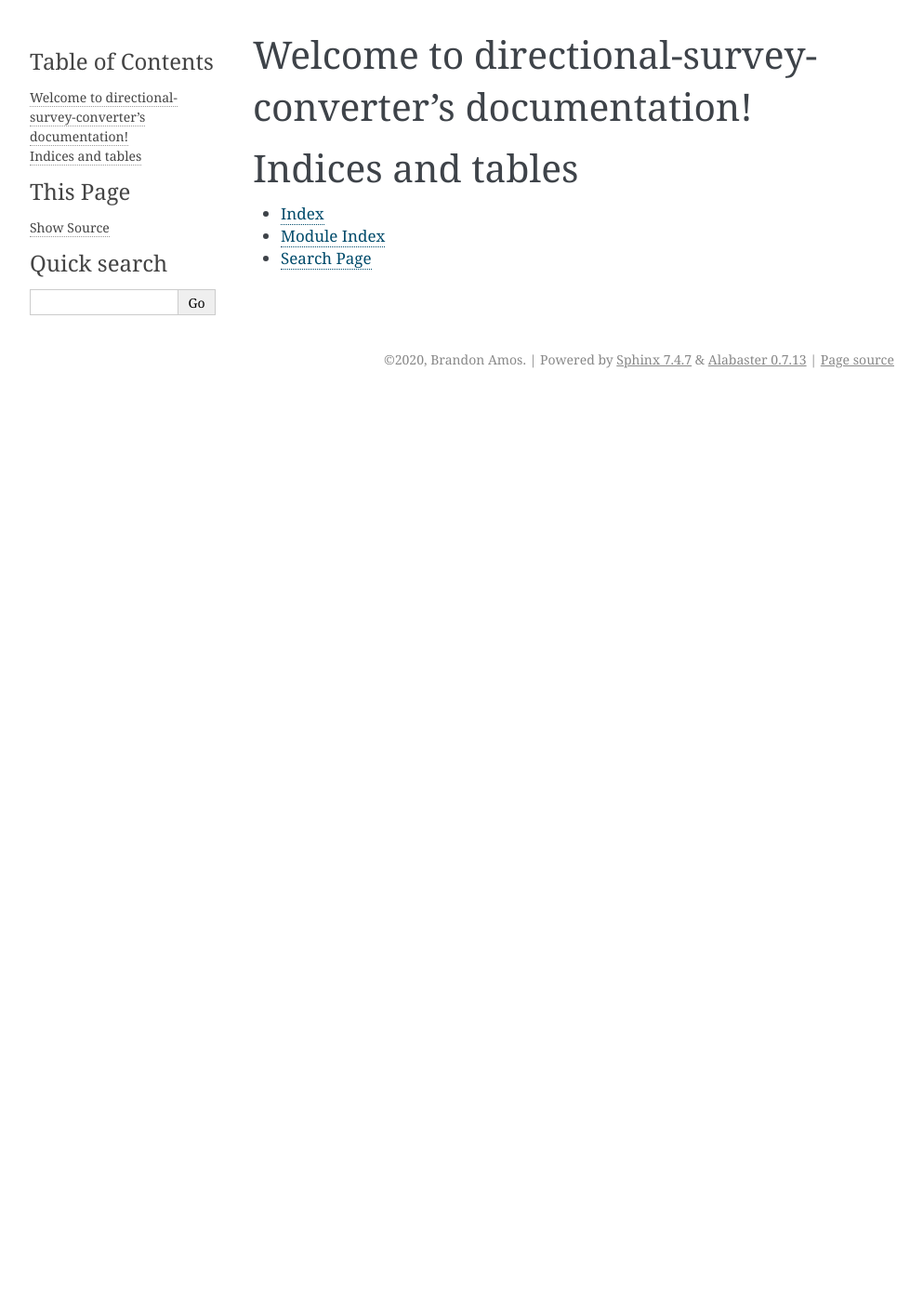
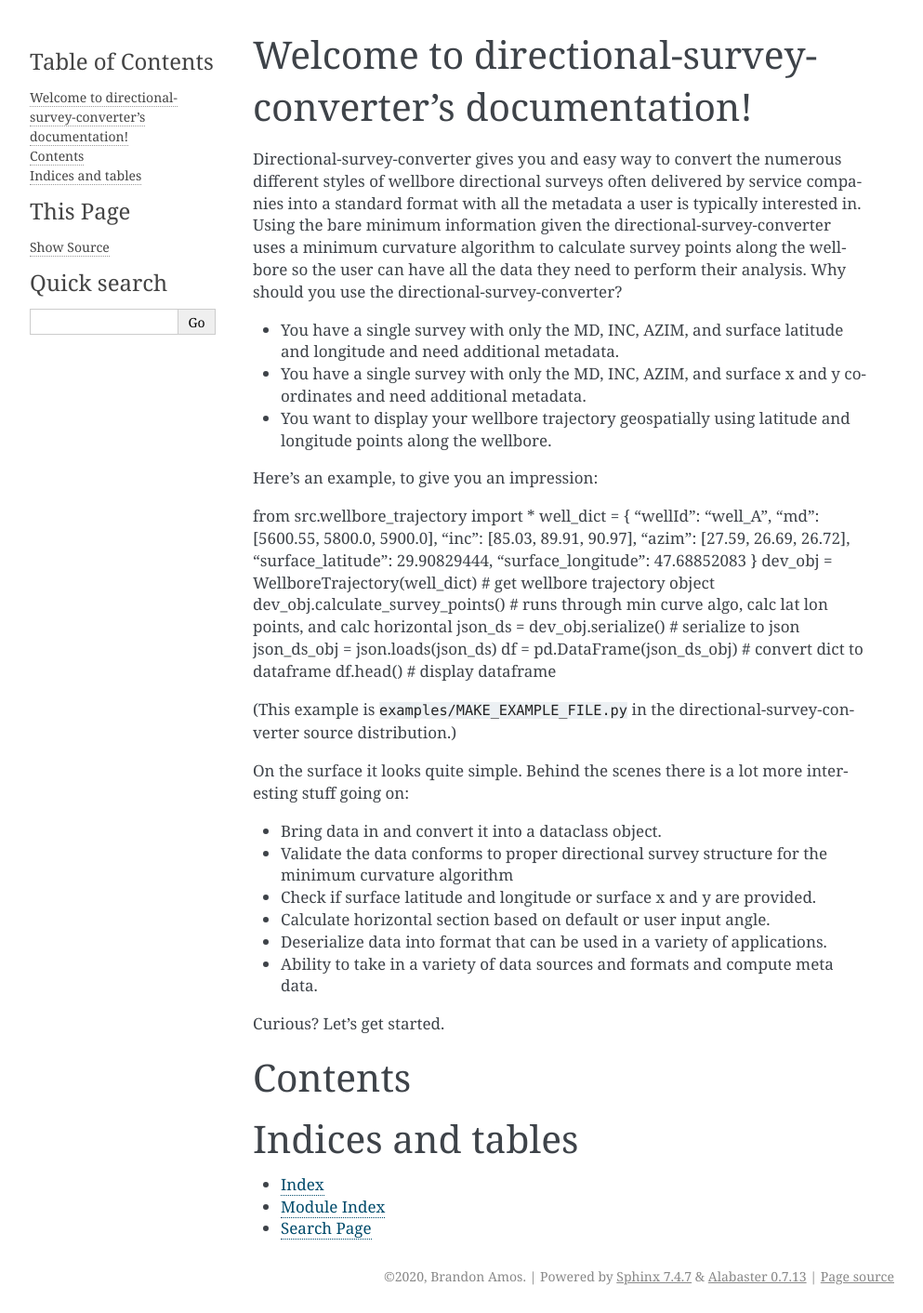
Before and after one commit to bpamos/welltrajconvert, a Sphinx documentation site: the page built from documentation/source/index.rst, in a window 1280 px wide. Shown: the whole page at 93% size, without its empty margins (148-1141 px from the left). Built offline with Sphinx 7.4.7, drawn with Linux system fonts in a browser that asks for light colours; before the commit the page ends 900 px from its top, so only the background shows below that.

Commit message:
added basic info

```diff
--- a/documentation/source/index.rst
+++ b/documentation/source/index.rst
@@ -6,9 +6,59 @@
 Welcome to directional-survey-converter's documentation!
 ========================================================
 
+Directional-survey-converter gives you and easy way to convert the numerous different styles of wellbore directional surveys often delivered by service companies into a standard format with all the metadata a user is typically interested in. Using the bare minimum information given the directional-survey-converter uses a minimum curvature algorithm to calculate survey points along the wellbore so the user can have all the data they need to perform their analysis. Why should you use the directional-survey-converter?
+
+* You have a single survey with only the MD, INC, AZIM, and surface latitude and longitude and need additional metadata.
+
+* You have a single survey with only the MD, INC, AZIM, and surface x and y coordinates and need additional metadata.
+
+* You want to display your wellbore trajectory geospatially using latitude and longitude points along the wellbore.
+
+Here's an example, to give you an impression::
+
+from src.wellbore_trajectory import *
+well_dict = {
+"wellId": "well_A",
+"md": [5600.55, 5800.0, 5900.0],
+"inc": [85.03, 89.91, 90.97],
+"azim": [27.59, 26.69, 26.72],
+"surface_latitude": 29.90829444,
+"surface_longitude": 47.68852083
+}
+dev_obj = WellboreTrajectory(well_dict) # get wellbore trajectory object
+dev_obj.calculate_survey_points() # runs through min curve algo, calc lat lon points, and calc horizontal
+json_ds = dev_obj.serialize() # serialize to json
+json_ds_obj = json.loads(json_ds)
+df = pd.DataFrame(json_ds_obj) # convert dict to dataframe
+df.head() # display dataframe
+
+(This example is :file:`examples/MAKE_EXAMPLE_FILE.py` in the directional-survey-converter
+source distribution.)
+
+On the surface it looks quite simple. Behind the scenes there is a lot more interesting stuff going on:
+
+* Bring data in and convert it into a dataclass object.
+
+* Validate the data conforms to proper directional survey structure for the minimum curvature algorithm
+
+* Check if surface latitude and longitude or surface x and y are provided.
+
+* Calculate horizontal section based on default or user input angle.
+
+* Deserialize data into format that can be used in a variety of applications.
+
+* Ability to take in a variety of data sources and formats and compute meta data.
+
+Curious? Let’s get started.
+
+Contents
+=========
+
 .. toctree::
    :maxdepth: 2
    :caption: Contents:
+    install
+    tutorial
 
 
 
```
